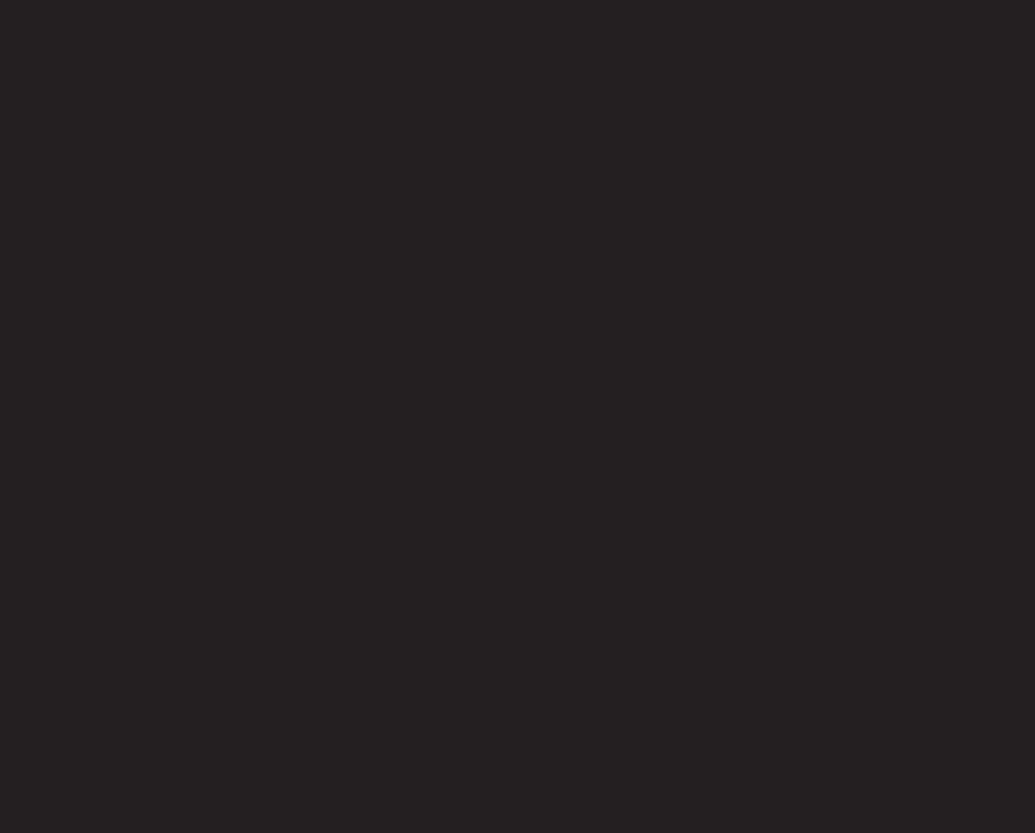
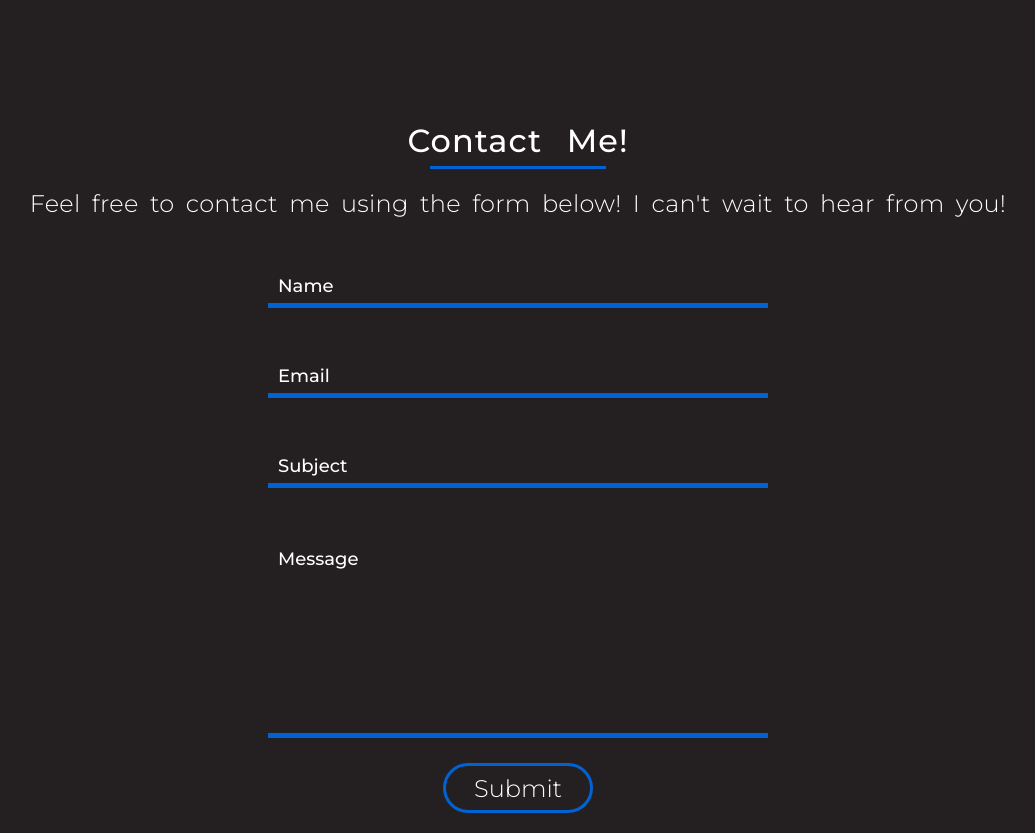
Before and after one commit to JordanDG/Portfolio, a React (Create React App) app: page / in a window 1280 px wide. Shown: the part 1840-2673 px from the top of the page, without its empty margins (90-1125 px from the left). Before the commit the page ends 1961 px from the top, so only its background shows below. Built offline with nearby package versions, Linux system fonts and the light colour scheme.

Commit message:
Added functionality to most links beside projects, and made the contact form actually contact me. Kinda important

```diff
--- a/src/App.js
+++ b/src/App.js
@@ -11,6 +11,9 @@ import AboutMe from './components/Homepage/aboutme.js';
 
 /* Section 3 */
 import Proficiencies from "./components/Homepage/proficiencies.js";
+
+/* Section 4 */
+import Contact from "./components/Homepage/contact.js";
 
 /* Section Styling */
 const SectionOne = styled.section`
@@ -40,6 +43,11 @@ const SectionThree = styled.section`
 
 `;
 
+const SectionFive = styled.section`
+  width: 100%;
+  height: 50vh;
+`;
+
 function App() {
   return (
     <div>
@@ -53,6 +61,9 @@ function App() {
       <SectionThree>
         <Proficiencies />
       </SectionThree>
+      <SectionFive>
+        <Contact />
+      </SectionFive>
     </div>
   );
 }
--- a/src/components/Homepage/aboutme.js
+++ b/src/components/Homepage/aboutme.js
@@ -84,7 +84,7 @@ const AboutMeText = styled.p`
 
 function AboutMe(props) {
     return (
-        <div>
+        <div id="AboutID">
             <AboutMeContainer>
                 <img src={ProfilePicture} alt="Profile" />
                 <AboutMeParagraphContainer>
--- /dev/null
+++ b/src/components/Homepage/contact.js
@@ -0,0 +1,274 @@
+import React, { useState } from 'react';
+import styled from 'styled-components';
+import axios from "axios";
+
+const ContactContainer = styled.div`
+    width: 90vw;
+    height: 55vh;
+    margin-left: 2.5vw;
+    display: flex;
+    flex-direction: column;
+    align-items: center;
+    justify-content: flex-start;
+
+    @media (max-width: 499px) {
+        height: 100vh;
+        width: 85vw;
+        margin-left: 7.5vw;
+    }
+
+    & form {
+        display: flex;
+        flex-direction: column;
+        align-items: center;
+        justify-content: flex-start;
+
+        @media (max-width: 500px) {
+            width: 400px;
+        }
+    }
+`;
+
+const SectionTitle = styled.h1`
+    font-weight: 500;
+    color: #fff;
+    font-family: 'Montserrat', sans-serif;
+    background-color: transparent;
+    font-size: 32px;
+    word-spacing: 15px;
+    letter-spacing: 1px;
+
+    &::after {
+        content: "";
+        display: block;
+        margin-left: 10%;
+        margin-top: 6px;
+        width: 80%;
+        height: 3px;
+        background-color: #0063D5;
+    }
+`;
+
+const ContactSplashText =styled.p`
+    color: #fff;
+    margin-top: 20px;
+    font-size: 24px;
+    font-weight: 300;
+    letter-spacing: .25px;
+    word-spacing: 5px;
+    text-align: center;
+`;
+
+/* Contact Form Fields */
+const ContactName = styled.input`
+    width: 500px;
+    height: 40px;
+    margin-top: 50px;
+    border: 0;
+    border-bottom: 5px solid #0063D5;
+    color: #fff;
+    font-size: 18px;
+    padding-left: 10px;
+    transition: all 0.25s ease-in-out;
+
+    @media (max-width: 500px) {
+        width: 400px;
+        height: 60px;
+    }
+
+    &::placeholder {
+        color: #fff;
+        font-size: 18px;
+        padding-left: 0px;
+    }
+
+    &:focus {
+        outline: 0;
+        background-color: #1d191a;
+
+        &::placeholder {
+            color: #b3b3b3;
+            transition: all 0.25s ease-in-out;
+        }
+    }
+`;
+
+const ContactEmail = styled.input`
+    width: 500px;
+    height: 40px;
+    margin-top: 50px;
+    border: 0;
+    border-bottom: 5px solid #0063D5;
+    color: #fff;
+    font-size: 18px;
+    padding-left: 10px;
+    transition: all 0.25s ease-in-out;
+
+    @media (max-width: 500px) {
+        width: 400px;
+        height: 60px;
+    }
+
+    &::placeholder {
+        color: #fff;
+        font-size: 18px;
+        padding-left: 0px;
+    }
+
+    &:focus {
+        outline: 0;
+        background-color: #1d191a;
+
+        &::placeholder {
+            color: #b3b3b3;
+            transition: all 0.25s ease-in-out;
+        }
+    }
+`;
+
+const ContactTextfield = styled.textarea`
+    width: 500px;
+    height: 200px;
+    margin-top: 50px;
+    border: 0;
+    resize: none;
+    border-bottom: 5px solid #0063D5;
+    color: #fff;
+    padding-left: 10px;
+    padding-top: 10px;
+    font-size: 18px;
+    transition: all 0.25s ease-in-out;
+
+    @media (max-width: 500px) {
+        width: 400px;
+    }
+
+    &::placeholder {
+        color: #fff;
+        font-size: 18px;
+    }
+
+    &:focus {
+        outline: 0;
+        background-color: #1d191a;
+
+        &::placeholder {
+            color: #b3b3b3;
+            transition: all 0.25s ease-in-out;
+        }
+    }
+`;
+
+const ContactSubmitButton = styled.button`
+    margin-top: 25px;
+    width: 150px;
+    height: 50px;
+    color: #fff;
+    border: 0;
+    outline: 0;
+    color: #fff;
+    border: 3px solid #0063D5;
+    border-radius: 25px;
+    font-size: 24px;
+    font-weight: 300;
+    transition: all 0.5s ease-in-out;
+    margin-bottom: 20px;
+
+    &:hover {
+        background-color: #0063D5;
+        cursor: pointer;
+    }
+`;
+
+const SubmissionSuccessMessageContainer = styled.div`
+    width: 100%;
+    height: 10vh;
+    background-color: #0063D5;
+    color: #fff;
+    font-size: 32px;
+    font-weight: 300;
+    display: flex;
+    align-items: center;
+    justify-content: center;
+    border-radius: 15px;
+    flex-direction: column;
+`;
+
+const SubmissionSuccessMessage = styled.p`
+    background-color: #0063D5;
+`;
+
+const SubmissionSuccessMessage2 = styled.p`
+    font-size: 18px;
+    background-color: #0063D5;
+`;
+
+const SubmissionSuccessWindowClose = styled.p`
+    font-size: 12px;
+    background-color: #0063D5;
+    margin-top: 20px;
+    transition: all 0.5s ease-in-out;
+
+    &:hover {
+        text-decoration: underline;
+    }
+`;
+
+function Contact() {
+
+    const [serverState, setServerState] = useState({
+        submitting: false,
+        status: null
+      });
+      const handleServerResponse = (ok, msg, form) => {
+        setServerState({
+          submitting: false,
+          status: { ok, msg }
+        });
+        if (ok) {
+          form.reset();
+        }
+      };
+      const handleOnSubmit = e => {
+        e.preventDefault();
+        const form = e.target;
+        setServerState({ submitting: true });
+        axios({
+          method: "post",
+          url: "https://formspree.io/f/mjvpzldd",
+          data: new FormData(form)
+        })
+          .then(r => {
+            handleServerResponse(true, "Success! I hope to get back to you soon!", form);
+          })
+          .catch(r => {
+            handleServerResponse(false, r.response.data.error, form);
+          });
+      };
+        return (
+        <div id="ContactID">
+            <ContactContainer>
+                <SectionTitle>Contact Me!</SectionTitle>
+                <ContactSplashText>Feel free to contact me using the form below! I can't wait to hear from you!</ContactSplashText>
+                <form onSubmit={handleOnSubmit}>
+                    <ContactName placeholder="Name" type="text" name="Name" required></ContactName>
+                    <ContactEmail placeholder="Email" type="email" name="Email" required></ContactEmail>
+                    <ContactEmail placeholder="Subject" type="text" name="Subject"></ContactEmail>
+                    <ContactTextfield placeholder="Message" id="message" name="Message" required></ContactTextfield>
+                    <ContactSubmitButton type="submit" value="Submit" id="submit-form" disabled={serverState.submitting}>Submit</ContactSubmitButton>
+
+                    {serverState.status && (
+                        <SubmissionSuccessMessageContainer>
+                            <SubmissionSuccessMessage>Success!</SubmissionSuccessMessage>
+                            <SubmissionSuccessMessage2>I will try to get back to you as quickly as I can!</SubmissionSuccessMessage2>
+                            <SubmissionSuccessWindowClose onClick={() => setServerState({ status: null })}>Dismiss</SubmissionSuccessWindowClose>
+                        </SubmissionSuccessMessageContainer>
+                    )}
+
+                </form>
+            </ContactContainer>
+        </div>
+        );
+    }
+
+export default Contact;
--- a/src/components/Homepage/navigation.js
+++ b/src/components/Homepage/navigation.js
@@ -3,6 +3,7 @@ import styled, { createGlobalStyle, keyframes }  from 'styled-components';
 import { Divide as Hamburger } from 'hamburger-react';
 import Slide from 'react-reveal/Slide';
 import Rotate from 'react-reveal/Rotate';
+import { Link } from "react-scroll";
 
 const fadeIn = keyframes`
     from {
@@ -24,6 +25,7 @@ const GlobalStyle = createGlobalStyle`
     box-sizing: border-box;
     background-color: #241f21;
     font-family: 'Montserrat', sans-serif;
+    scroll-behavior: smooth;
   }
 `;
 
@@ -59,7 +61,7 @@ const Menu = styled.ul`
     align-items: center;
     justify-content: flex-end;
 
-    @media (max-width: 1080px) {
+    @media (max-width: 1340px) {
         display: none;
     }
 
@@ -77,7 +79,7 @@ const ATag = styled.a`
     font-weight: 300;
     transition: all 0.5s ease-in-out;
 
-    @media (max-width: 1480px) {
+    @media (max-width: 1580px) {
         font-size: 18px;
     }
 
@@ -93,7 +95,7 @@ const MobileMenuContainer = styled.div`
     width: 50px;
     height: 50px;
 
-    @media (max-width: 1080px) {
+    @media (max-width: 1340px) {
         display: block;
     }
 `;
@@ -151,7 +153,7 @@ const MobileMenuAligner = styled.div`
 
 function NavigationBar(props) {
 
-    const [isOpen, setOpen] = useState(false)
+    const [isOpen, setOpen] = useState(false);
 
     return (
         <div>
@@ -162,11 +164,31 @@ function NavigationBar(props) {
                 </Slide>
                 <Menu>
                     <Rotate top right>
-                        <li><ATag active href="#active">Home</ATag></li>
-                        <li><ATag href="#link">About</ATag></li>
-                        <li><ATag href="#link">Proficiencies</ATag></li>
-                        <li><ATag href="#link">Projects</ATag></li>
-                        <li><ATag href="#link">Contact</ATag></li>
+                        <li>
+                            <ATag active href="#active">
+                                <p>Home</p>
+                            </ATag>
+                        </li>
+                        <li>
+                            <ATag href="#link">
+                                <Link to="AboutID" spy={true} smooth={true} offset={50} duration={500}><p>About</p></Link>
+                            </ATag>
+                        </li>
+                        <li>
+                            <ATag href="#link">
+                                <Link to="ProficienciesID" spy={true} smooth={true} offset={50} duration={500}><p>Proficiencies</p></Link>
+                            </ATag>
+                        </li>
+                        <li>
+                            <ATag href="#link">
+                                <Link to="ProjectID" spy={true} smooth={true} offset={50} duration={500}><p>Projects</p></Link>
+                            </ATag>
+                        </li>
+                        <li>
+                            <ATag href="#link">
+                                <Link to="ContactID" spy={true} smooth={true} offset={50} duration={500}><p>Contact</p></Link>
+                            </ATag>
+                        </li>
                     </Rotate>
                 </Menu>
                 <MobileMenuAligner>
@@ -178,10 +200,18 @@ function NavigationBar(props) {
                     { isOpen && (
                         <MobileMenu>
                             <ATagMobile active href="#active">Home</ATagMobile>
-                            <ATagMobile href="#link">About</ATagMobile>
-                            <ATagMobile href="#link">Proficiencies</ATagMobile>
-                            <ATagMobile href="#link">Projects</ATagMobile>
-                            <ATagMobile href="#link">Contact</ATagMobile>
+                            <ATagMobile href="#link">
+                                <Link to="AboutID" spy={true} smooth={true} offset={50} duration={500}><p>About</p></Link>
+                            </ATagMobile>
+                            <ATagMobile href="#link">
+                                <Link to="ProficienciesID" spy={true} smooth={true} offset={50} duration={500}><p>Proficiencies</p></Link>
+                            </ATagMobile>
+                            <ATagMobile href="#link">
+                                <Link to="ProjectID" spy={true} smooth={true} offset={50} duration={500}><p>Projects</p></Link>
+                            </ATagMobile>
+                            <ATagMobile href="#link">
+                                <Link to="ContactID" spy={true} smooth={true} offset={50} duration={500}><p>Contact</p></Link>
+                            </ATagMobile>
                         </MobileMenu>
                     )}
                 </MobileMenuAligner>
--- a/src/components/Homepage/splashtxt.js
+++ b/src/components/Homepage/splashtxt.js
@@ -2,6 +2,7 @@ import React from 'react';
 import styled, { keyframes }  from 'styled-components';
 import { FontAwesomeIcon } from '@fortawesome/react-fontawesome';
 import Fade from 'react-reveal/Fade';
+import { Link } from "react-scroll";
 
 /* Icons */
 import { faChevronDown } from '@fortawesome/free-solid-svg-icons';
@@ -78,6 +79,10 @@ const HomeSplashButtonLeft = styled.button`
         color: #0063D5;
         cursor: pointer;
     }
+
+    & p {
+        border-radius: 25px;
+    }
 `;
 
 const HomeSplashButtonRight = styled.button`
@@ -94,6 +99,11 @@ const HomeSplashButtonRight = styled.button`
     &:hover {
         color: #241f21;
         cursor: pointer;
+    }
+
+    & p {
+        background-color: #0063D5;
+        border-radius: 25px;
     }
 `;
 
@@ -134,6 +144,7 @@ const HomeSplashContinuePromptArrowContainer = styled.div`
 `;
 
 function HomeSplashText(props) {
+
     return (
         <div>
             <HomeSplashTextContainer>
@@ -142,8 +153,8 @@ function HomeSplashText(props) {
                 </Fade>
                 <HomeSplashButtons>
                     <Fade bottom>
-                        <HomeSplashButtonLeft>Projects</HomeSplashButtonLeft>
-                        <HomeSplashButtonRight>Contact</HomeSplashButtonRight>
+                        <HomeSplashButtonLeft><Link to="ProjectsID" spy={true} smooth={true} offset={50} duration={500}><p>Projects</p></Link></HomeSplashButtonLeft>
+                        <HomeSplashButtonRight><Link to="ContactID" spy={true} smooth={true} offset={50} duration={500}><p>Contact</p></Link></HomeSplashButtonRight>
                     </Fade>
                 </HomeSplashButtons>
             </HomeSplashTextContainer>
```
Also changed, not shown: package.json (+6 -1 lines), src/components/Homepage/proficiencies.js (+20 -20 lines), 2 other files (tests, documents, lock files or other folders).
